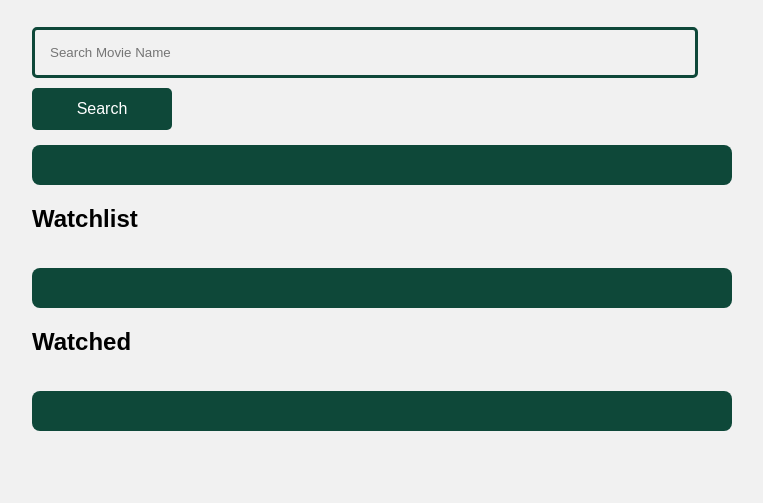
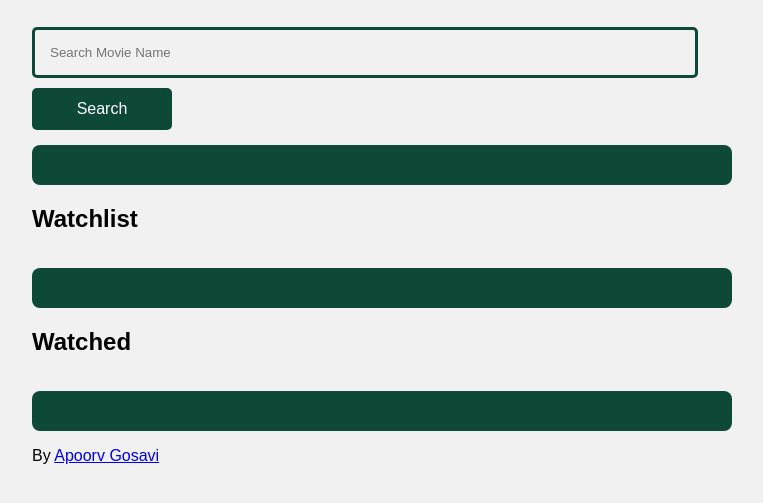
Before and after one commit to ApoorvGosavi/Moviewebsite, a plain HTML site: page index.html in a window 1280 px wide. Shown: the part 81-584 px from the top of the page, without its empty margins (258-1021 px from the left). Drawn offline with Linux system fonts and the light colour scheme.

Commit message:
Add author credit to index.html
Added author credit to the footer of the page.

```diff
--- a/index.html
+++ b/index.html
@@ -23,6 +23,8 @@
 
         <h2>Watched</h2>
         <div id="watched" class="section"></div>
+
+        <p>By <a href="https://apoorvgosavi.github.io/Personal-Webpage/">Apoorv Gosavi</a></p>
     </div>
 
 <script src="script.js"></script>
```
